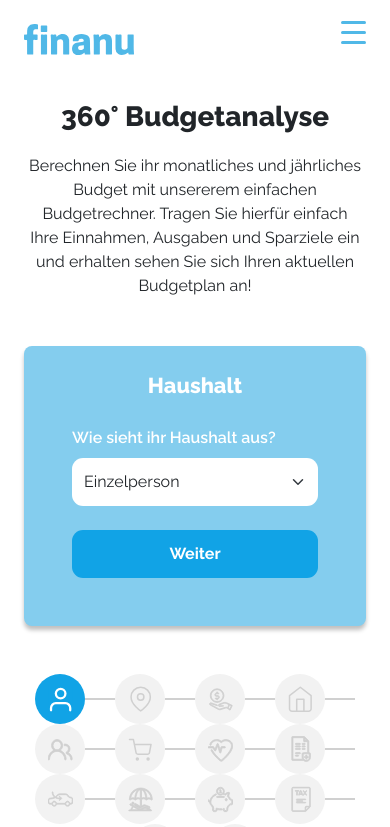
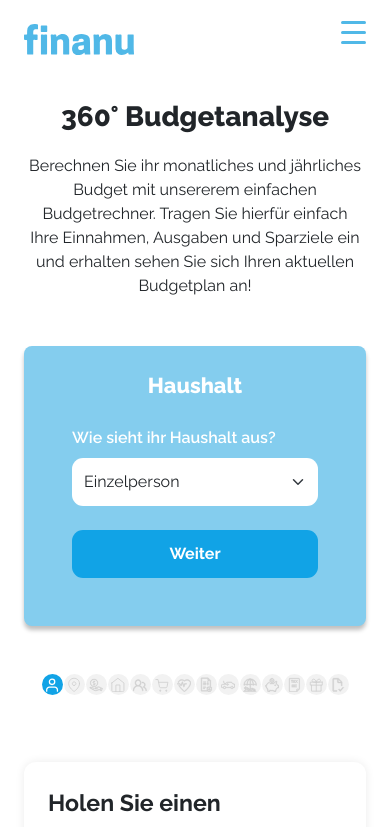
Before and after one commit to BleronMexhuani/finanu, a React (Create React App) app in the folder client/: page /360 in a window 390 px wide. Shown: the top 827 px of the page. Built offline with nearby package versions, Linux system fonts and the light colour scheme.

Commit message:
360 steps

```diff
--- a/client/src/assets/css/analys360.css
+++ b/client/src/assets/css/analys360.css
@@ -30,7 +30,7 @@
     background: #11A3E6;
     border-radius: 50%;
     width: 50px !important;
-    height: 50px;
+    height: 50px !important;
     display: flex;
     justify-content: center;
     align-items: center;
@@ -40,13 +40,19 @@
     background: #F2F2F2;
     border-radius: 50%;
     width: 50px !important;
-    height: 50px;
+    height: 50px !important;
     display: flex;
     justify-content: center;
     align-items: center;
     cursor: pointer;
 }
+.activeSvg {
+    width: 25px;
+}
+.passiveSvg {
+    width: 25px;
 
+}
 .activeSvg path {
     stroke: white !important;
     margin: auto;
@@ -68,3 +74,90 @@
 .rightBorderDiv {
     padding: 0% !important;
 }
+@media (max-width: 1399.98px) {
+
+}
+
+@media (max-width: 1199.98px) {
+    .passiveBackground {
+        width: 40px !important;
+        height: 40px !important;
+    }
+    .activeBackground {
+        width: 40px !important;
+        height: 40px !important;
+    }
+
+    .activeSvg {
+        width: 20px !important;
+    }
+    .passiveSvg {
+        width: 20px !important;
+    }
+    .stepsSvgRow .col-auto.my-auto svg  {
+        width: 20px !important;
+    }
+}
+
+@media (max-width: 991.98px) {
+    .passiveBackground {
+        width: 35px !important;
+        height: 35px !important;
+    }
+    .activeBackground {
+        width: 35px !important;
+        height: 35px !important;
+    }
+
+    .activeSvg {
+        width: 20px !important;
+    }
+    .passiveSvg {
+        width: 20px !important;
+    }
+    .stepsSvgRow .col-auto.my-auto svg  {
+        width: 15px !important;
+    }
+}
+
+@media (max-width: 767.98px) {
+    .passiveBackground {
+        width: 30px !important;
+        height: 30px !important;
+    }
+    .activeBackground {
+        width: 30px !important;
+        height: 30px !important;
+    }
+
+    .activeSvg {
+        width: 15px !important;
+    }
+    .passiveSvg {
+        width: 15px !important;
+    }
+    .stepsSvgRow .col-auto.my-auto svg  {
+        width: 6px !important;
+    }
+}
+
+@media (max-width: 575.98px) {
+    .passiveBackground {
+        width: 21px !important;
+        height: 21px !important;
+    }
+    .activeBackground {
+        width: 21px !important;
+        height: 21px !important;
+    }
+
+    .activeSvg {
+        width: 14px !important;
+    }
+    .passiveSvg {
+        width: 14px !important;
+    }
+    .stepsSvgRow .col-auto.my-auto svg  {
+        width: 1px !important;
+    }
+}
--- a/client/src/components/steps360/FirstStep.js
+++ b/client/src/components/steps360/FirstStep.js
@@ -1,15 +1,17 @@
 import React from 'react'
 import { useState } from 'react'
 function FirstStep(props) {
-    const [child, setChild] = useState(false)
+
 
     const checkChild = (e) => {
         if (e.target.value === '3' || e.target.value === '4') {
-            setChild(true)
+            props.setChild(true)
         }
         else {
-            setChild(false)
+            props.setChild(false)
         }
+        props.changeHousehold(e.target.value)
+
     }
     return (
         <div>
@@ -22,25 +24,25 @@ function FirstStep(props) {
                         <span className='fw-600'> Wie sieht ihr Haushalt aus?</span>
                     </div>
                     <div className='pb-4'>
-                        <select onChange={checkChild} name="household" id="" className='form-select stepsFormInputs'>
+                        <select onChange={checkChild} defaultValue={props.setHouseholdValue} name="household" id="" className='form-select stepsFormInputs'>
                             <option value="1">Einzelperson</option>
                             <option value="2">Paar ohne Kind/er</option>
                             <option value="3">Alleinerziehend mit Kind/ern</option>
                             <option value="4">Familie mit Kind/ern</option>
                         </select>
                     </div>
-                    {child &&
+                    {props.child &&
                         <div className='pb-5'>
                             <div className='pb-2'>
                                 <span className='fw-600'>Wie viele Kinder?</span>
                             </div>
-                            <select name='childrenNumber' id="" className='form-select stepsFormInputs'>
+                            <select onChange={(e) => {props.setChildren(e.target.value)}} defaultValue={props.children} name='childrenNumber' id="" className='form-select stepsFormInputs'>
                                 <option value="1">1</option>
                                 <option value="2">2</option>
                                 <option value="3">3</option>
-                                <option value="3">4</option>
-                                <option value="3">5</option>
-                                <option value="3">6</option>
+                                <option value="4">4</option>
+                                <option value="5">5</option>
+                                <option value="6">6</option>
                             </select>
                         </div>
                     }
--- a/client/src/components/steps360/SecondsStep.js
+++ b/client/src/components/steps360/SecondsStep.js
@@ -5,7 +5,7 @@ import { v4 as uuidv4 } from 'uuid'
 
 function SecondsStep(props) {
     const [regions, setRegions] = useState([]);
-    const [inputValue, setInputValue] = useState("")
+    // const [inputValue, setInputValue] = useState("")
     const [isFocused, setIsFocused] = useState(false)
     const [filter, setFilter] = useState([]);
     const [isEmpty, setIsEmpty] = useState(false)
@@ -43,8 +43,8 @@ function SecondsStep(props) {
 
     useEffect(() => {
         const searchRegion = (e) => {
-            const region = regions.filter((element) => (element.plz + " " + element.ort).includes(inputValue))
-            if (inputValue === '' || inputValue === null) {
+            const region = regions.filter((element) => (element.plz + " " + element.ort).includes(props.inputValue))
+            if (props.inputValue === '' || props.inputValue === null) {
                 setFilter([]);
                 setIsEmpty(true)
             }
@@ -55,7 +55,8 @@ function SecondsStep(props) {
         }
         searchRegion()
 
-    }, [inputValue, regions])
+    }, [props.inputValue, regions])
+
 
     const handleInput = (e) => {
         setOrt(e.target.getAttribute('data-ort'));
@@ -64,7 +65,7 @@ function SecondsStep(props) {
         setKanton(e.target.getAttribute('data-kanton'));
         setRegion(e.target.getAttribute('data-region'));
         document.getElementById('inputChange').value = e.target.getAttribute('value');
-        setInputValue(e.target.getAttribute('value'))
+        props.setInputValue(e.target.getAttribute('value'))
         setIsFocused(false)
 
     }
@@ -79,7 +80,7 @@ function SecondsStep(props) {
                         </div>
                         <div style={{ position: 'relative' }}>
                             <div>
-                                <input type="text" id="inputChange" onChange={(e) => setInputValue(e.target.value)} onFocus={showSelectDropdown} onBlur={hideSelectDropdown} placeholder='Postleitzahl' className='krankenInputStyle' />
+                                <input type="text" id="inputChange" onChange={(e) => {props.setInputValue(e.target.value)}} value={props.inputValue} onFocus={showSelectDropdown} onBlur={hideSelectDropdown} placeholder='Postleitzahl' className='krankenInputStyle' />
                             </div>
                             {(isFocused && !isEmpty) && (
                                 <div className='krankenSelectDropdown'>
--- a/client/src/components/steps360/ThirdStep.js
+++ b/client/src/components/steps360/ThirdStep.js
@@ -1,8 +1,46 @@
 import React from 'react'
+import { useState } from 'react';
 
 function ThirdStep(props) {
+    const changeMY = (e) => {
+        const el = e.target.parentNode.closest("div");
+        const sib = el.parentNode.childNodes;
+        const findsib = sib[0].childNodes;
+        const anothersib = findsib[0].childNodes;
+
+        var inputValue = anothersib[0].childNodes[0].value;
+        var inputAttr = anothersib[0].childNodes[0].getAttribute("my");
+        if (inputValue !== null && inputValue !== '0' && inputValue !== '') {
+            if (inputAttr === "month") {
+
+                inputValue = inputValue * 12
+                anothersib[0].childNodes[0].value = inputValue
+                anothersib[0].childNodes[0].setAttribute("my", "year")
+            }
+            else {
+                inputValue = inputValue / 12
+                anothersib[0].childNodes[0].value = inputValue
+                anothersib[0].childNodes[0].setAttribute("my", "month")
+
+            }
+        }
+    }
+    const [thirdStepInputs, setThirdStepInputs] = useState([])
+    const handleThirdStep = (e) => {
+        e.preventDefault()
+        const value = []
+        for (let i = 0; i < e.target.length - 1; i++) {
+            value.push(parseInt(e.target[i].value))
+        }
+        setThirdStepInputs(value)
+        console.log(thirdStepInputs)
+        setTimeout(() => {
+            props.toNext()
+        }, 2000);
+    }
     return (
         <div>
+            <form onSubmit={handleThirdStep}>
                 <div className="col-12 col-sm-9 col-md-7 col-lg-6 col-xl-4 stepsBlueDiv px-5 pb-5 pt-4 mx-auto">
                     <div className='pb-4'>
                         <span className='fs-4 fw-800'>Einnahmen</span>
@@ -16,7 +54,7 @@ function ThirdStep(props) {
                                 <div className="col">
                                     <div className="row g-0 stepsFormInputs rightBorderDiv">
                                         <div className="col">
-                                        <input type="number" className='w-100 borderRightInput' />
+                                            <input name='stepThreeInputs' type="number" my={"month"} defaultValue={thirdStepInputs[0]} className='w-100 borderRightInput' />
                                         </div>
                                         <div className="col-auto my-auto">
                                             <div className='px-2'>
@@ -26,7 +64,8 @@ function ThirdStep(props) {
                                     </div>
                                 </div>
                                 <div className="col-auto">
-                                <button className='stepsNextBtn'>M/Y</button>
+
+                                    <button type='button' className='stepsNextBtn' onClick={(e) => changeMY(e)}>M/Y</button>
                                 </div>
                             </div>
                         </div>
@@ -38,7 +77,7 @@ function ThirdStep(props) {
                                 <div className="col">
                                     <div className="row g-0 stepsFormInputs rightBorderDiv">
                                         <div className="col">
-                                        <input type="number" className='w-100 borderRightInput' />
+                                            <input name='stepThreeInputs' type="number" my={"month"} defaultValue={thirdStepInputs[1]} className='w-100 borderRightInput' />
                                         </div>
                                         <div className="col-auto my-auto">
                                             <div className='px-2'>
@@ -48,7 +87,7 @@ function ThirdStep(props) {
                                     </div>
                                 </div>
                                 <div className="col-auto">
-                                <button className='stepsNextBtn'>M/Y</button>
+                                    <button type='button' className='stepsNextBtn' onClick={(e) => changeMY(e)}>M/Y</button>
                                 </div>
                             </div>
                         </div>
@@ -58,10 +97,11 @@ function ThirdStep(props) {
                             <button className='stepsNextBtn' onClick={props.toPrev}>Zurück</button>
                         </div>
                         <div className="col-6">
-                        <button className='stepsNextBtn' onClick={props.toNext}>Weiter</button>
+                            <button className='stepsNextBtn'>Weiter</button>
                         </div>
                     </div>
                 </div>
+            </form>
         </div>
     )
 }
```
Also changed, not shown: client/src/components/Analys360.js (+21 -19 lines). Lines whose indentation alone changed are shown as unchanged.
